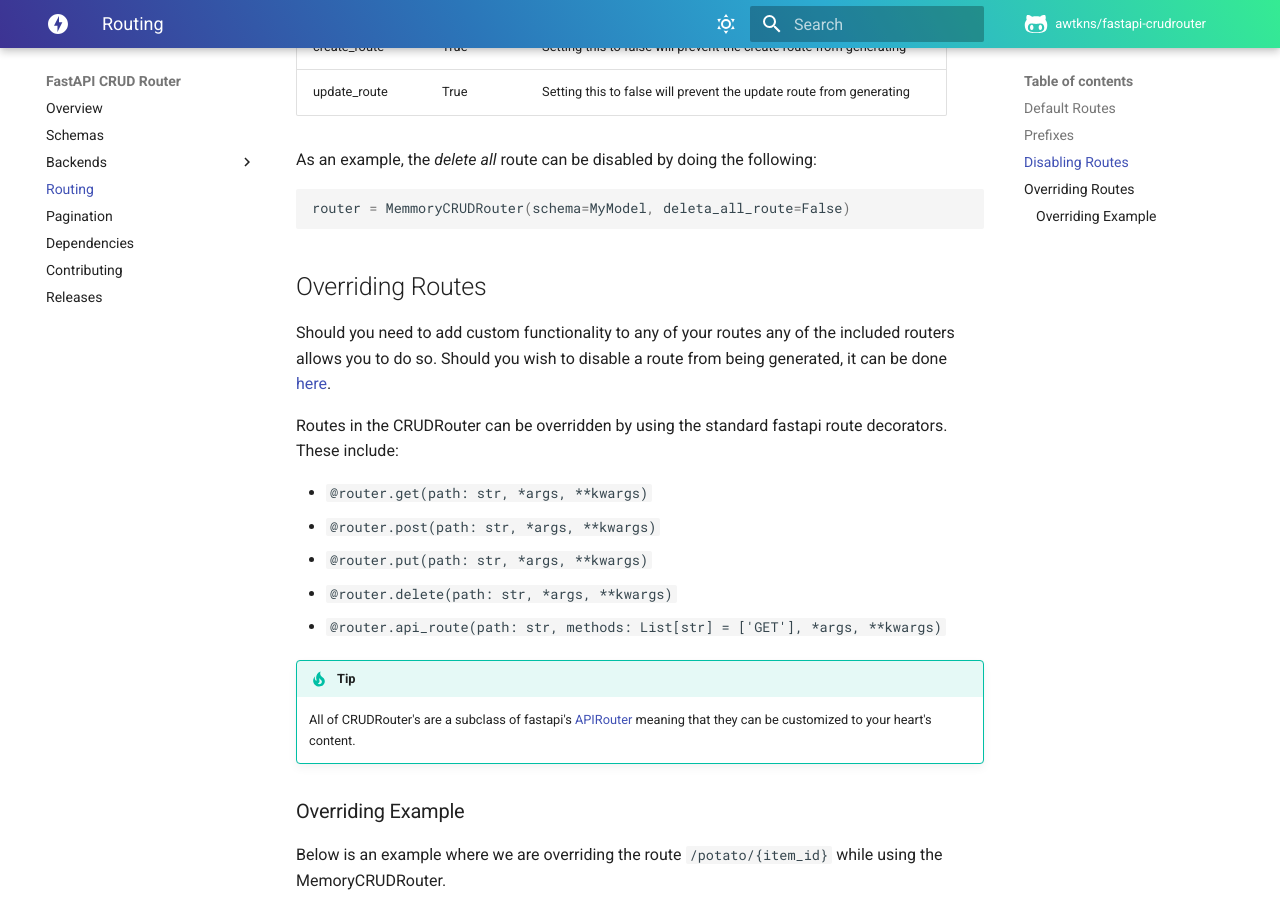
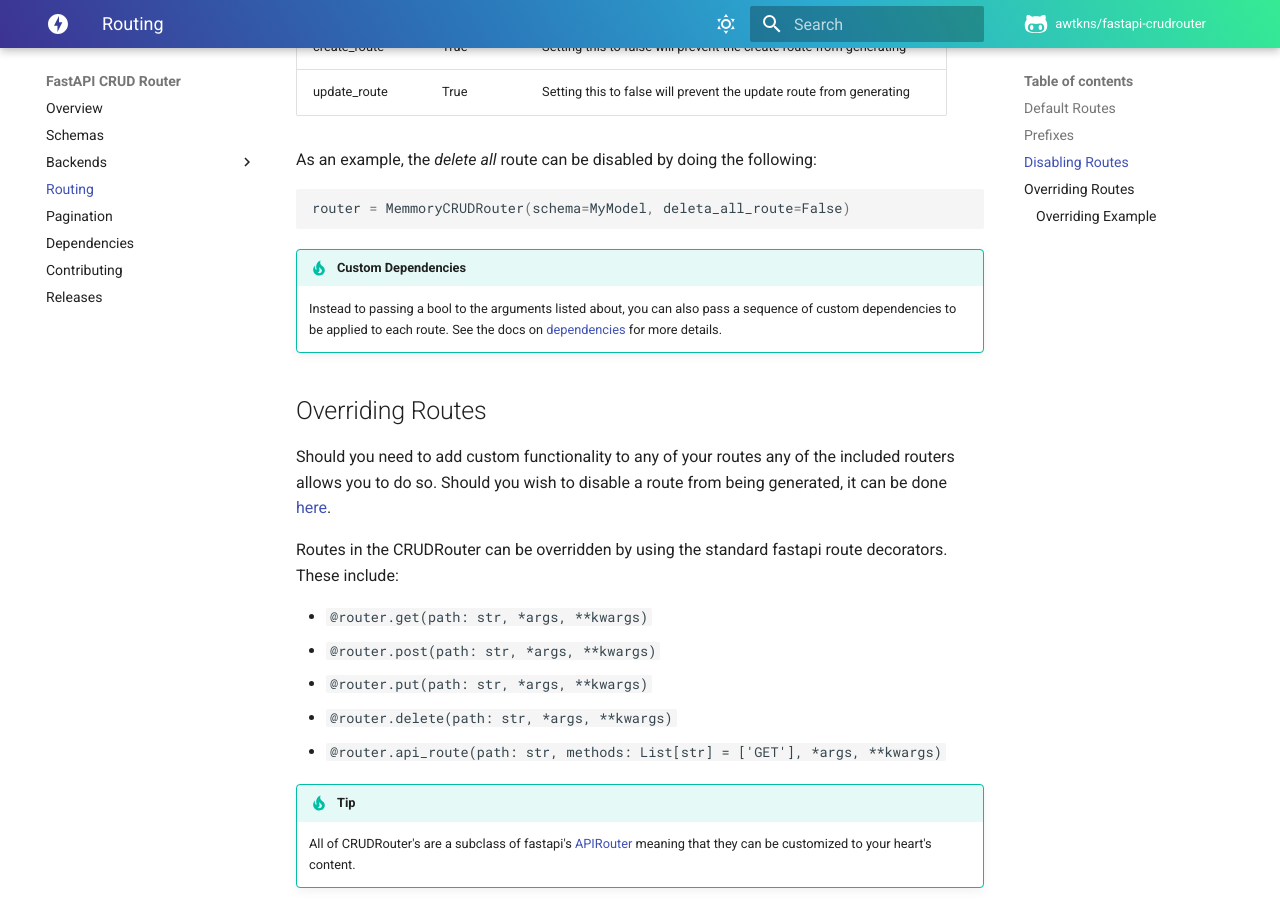
Before and after one commit to awtkns/fastapi-crudrouter, an MkDocs documentation site: the page built from docs/en/docs/routing.md, in a window 1280 px wide and 900 px high, scrolled down 1535 px. Built offline with MkDocs 1.6.1 and Material for MkDocs 9.7.7, drawn with Linux system fonts in a browser that asks for light colours; comment, search, counter and statistics services are not loaded.

Commit message:
:memo: Updated Docs for Routing to link to dependencies.

````diff
--- a/docs/en/docs/routing.md
+++ b/docs/en/docs/routing.md
@@ -46,6 +46,9 @@ As an example, the *delete all* route can be disabled by doing the following:
 router = MemmoryCRUDRouter(schema=MyModel, deleta_all_route=False)
 ```
 
+!!! tip "Custom Dependencies"
+    Instead to passing a bool to the arguments listed about, you can also pass a sequence of custom dependencies to be
+    applied to each route. See the docs on [dependencies](dependencies.md) for more details.
 
 ## Overriding Routes
 Should you need to add custom functionality to any of your routes any of the included routers allows you to do so.
````
